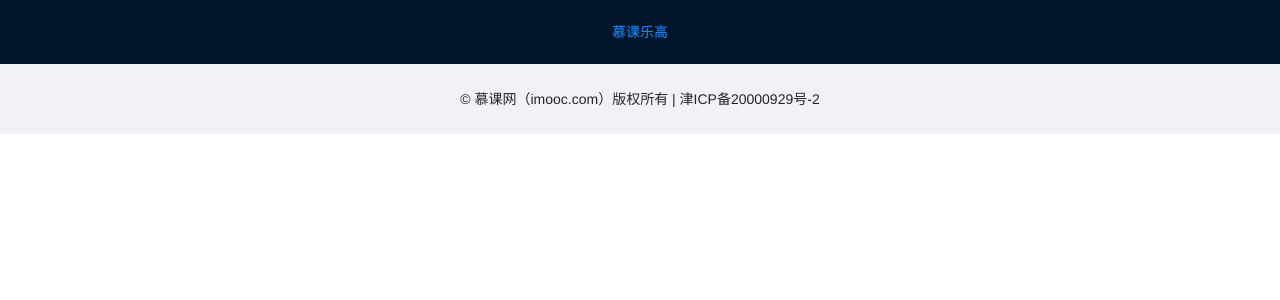
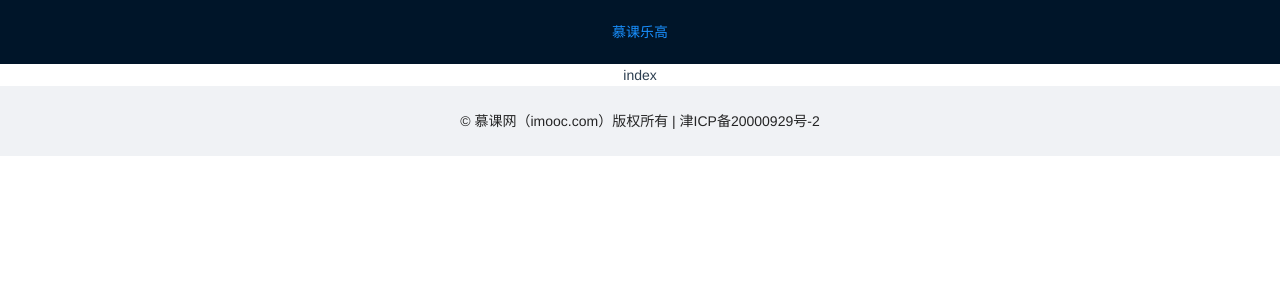
Before and after one commit to Sophil-minn/lego, a Vue app: page / in a window 1280 px wide. Shown: the top 300 px of the page. Built offline with nearby package versions, Linux system fonts and the light colour scheme.

Commit message:
feat: add index

```diff
--- a/src/routes/index.ts
+++ b/src/routes/index.ts
@@ -1,6 +1,7 @@
 import { createRouter, createWebHistory } from 'vue-router'
 import Home from '../views/Home.vue'
 import Editor from '../views/Editor.vue'
+import Index from '../views/Index.vue'
 import TemplateDetail from '../views/TemplateDetail.vue'
 
 const router = createRouter({
@@ -8,8 +9,8 @@ const router = createRouter({
   routes: [
     {
       path: '/',
-      name: 'home',
-      component: Home
+      name: 'index',
+      component: Index
     },
     {
       path: '/home',
--- /dev/null
+++ b/src/views/Index.vue
@@ -0,0 +1,13 @@
+<template>
+<div class="index">
+  index
+</div>
+</template>
+
+<script>
+
+</script>
+
+<style>
+
+</style>
```
